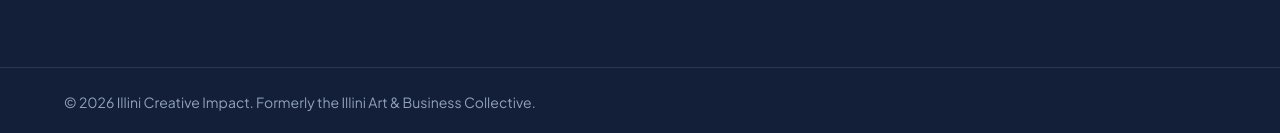
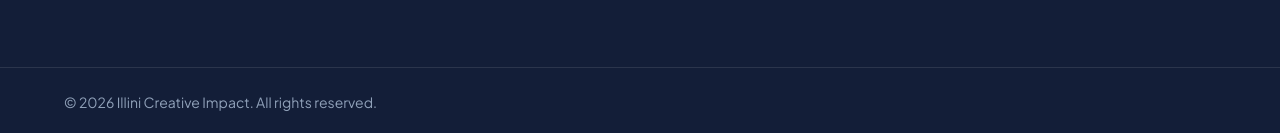
Before and after one commit to zoucatherine/illini-creative-impact, a React (Vite) app: page / in a window 1280 px wide. Shown: the part 6788-6921 px from the top of the page. Built offline with nearby package versions, Linux system fonts and the light colour scheme; no server answers.

Commit message:
Remove former name mentions
Co-Authored-By: Claude Opus 5.5 (1M context) <noreply@anthropic.com>

```diff
--- a/src/components/Footer.tsx
+++ b/src/components/Footer.tsx
@@ -64,7 +64,7 @@ export const Footer = () => {
         ))}
       </div>
       <div className="mx-auto max-w-7xl border-t border-white/10 px-6 py-6 text-sm text-slate-400 sm:px-10 lg:px-16">
-        &copy; {new Date().getFullYear()} {site.name}. Formerly the {site.formerName}.
+        &copy; {new Date().getFullYear()} {site.name}. All rights reserved.
       </div>
     </footer>
   );
--- a/src/content/site.ts
+++ b/src/content/site.ts
@@ -1,7 +1,6 @@
 export const site = {
   name: 'Illini Creative Impact',
   shortName: 'ICI',
-  formerName: 'Illini Art & Business Collective',
   belief: 'We believe creativity can drive change in our communities.',
   url: 'https://illini-creative-impact.vercel.app',
   social: {
--- a/src/pages/AboutPage.jsx
+++ b/src/pages/AboutPage.jsx
@@ -183,7 +183,6 @@ export default function AboutPage() {
               If you’re a business student looking for practical experience that matters, you’ll find it here. If
               you’re not, you’re just as welcome. Every major, no experience required.
             </p>
-            <p className="text-base text-slate-500">Formerly the {site.formerName}.</p>
           </div>
           <div className="flex flex-col gap-4 lg:col-span-4 lg:col-start-9">
             <ButtonLink href={joinHref}>Join ICI</ButtonLink>
```
